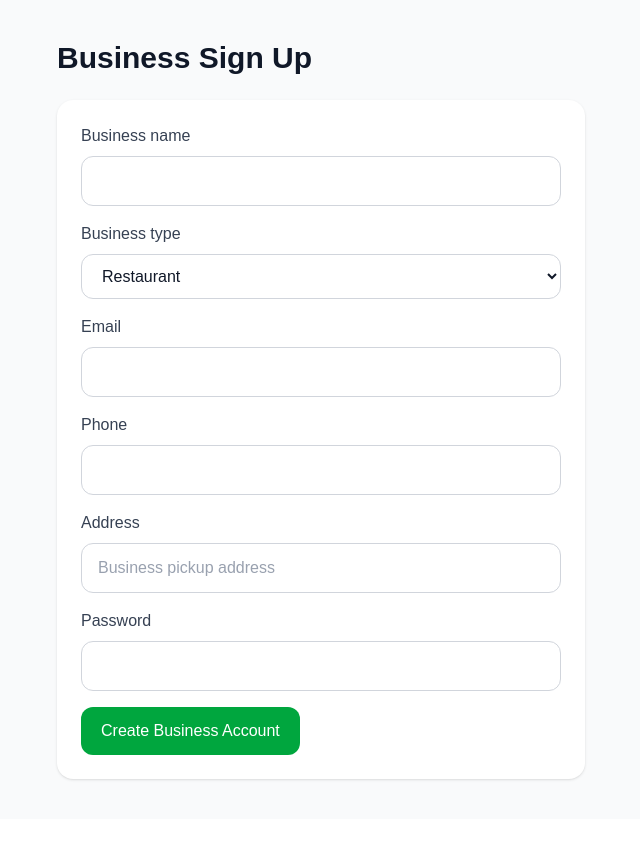
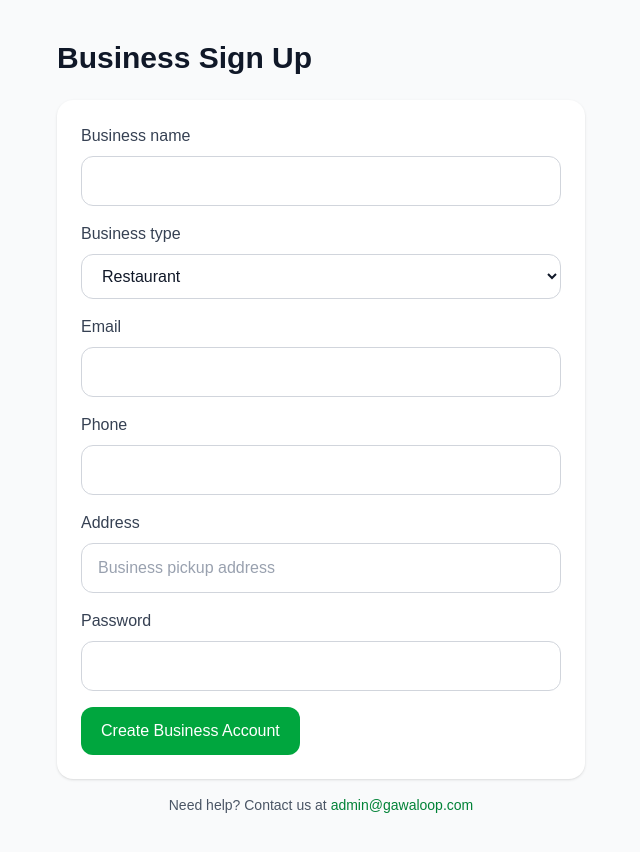
Before and after one commit to jirehandre23/gawa-loop, a Next.js app: page /business/signup in a window 1280 px wide. Shown: the top 852 px of the page, without its empty margins (319-959 px from the left). Before the commit the page ends 819 px from the top, so only its background shows below. Built offline with nearby package versions, Linux system fonts and the light colour scheme.

Commit message:
Update page.tsx

```diff
--- a/app/business/signup/page.tsx
+++ b/app/business/signup/page.tsx
@@ -37,8 +37,10 @@ export default function BusinessSignupPage() {
       address
     });
 
-    // Ignore duplicate email errors so repeat testing does not show a false failure
-    if (businessError && !businessError.message.toLowerCase().includes("duplicate")) {
+    if (
+      businessError &&
+      !businessError.message.toLowerCase().includes("duplicate")
+    ) {
       alert("Something went wrong saving your business profile.");
       console.error("Business insert error:", businessError);
       setLoading(false);
@@ -135,6 +137,16 @@ export default function BusinessSignupPage() {
             {loading ? "Creating..." : "Create Business Account"}
           </button>
         </form>
+
+        <p className="text-sm text-gray-600 mt-4 text-center">
+          Need help? Contact us at{" "}
+          <a
+            href="mailto:admin@gawaloop.com"
+            className="text-green-700 hover:underline"
+          >
+            admin@gawaloop.com
+          </a>
+        </p>
       </div>
     </main>
   );
```
